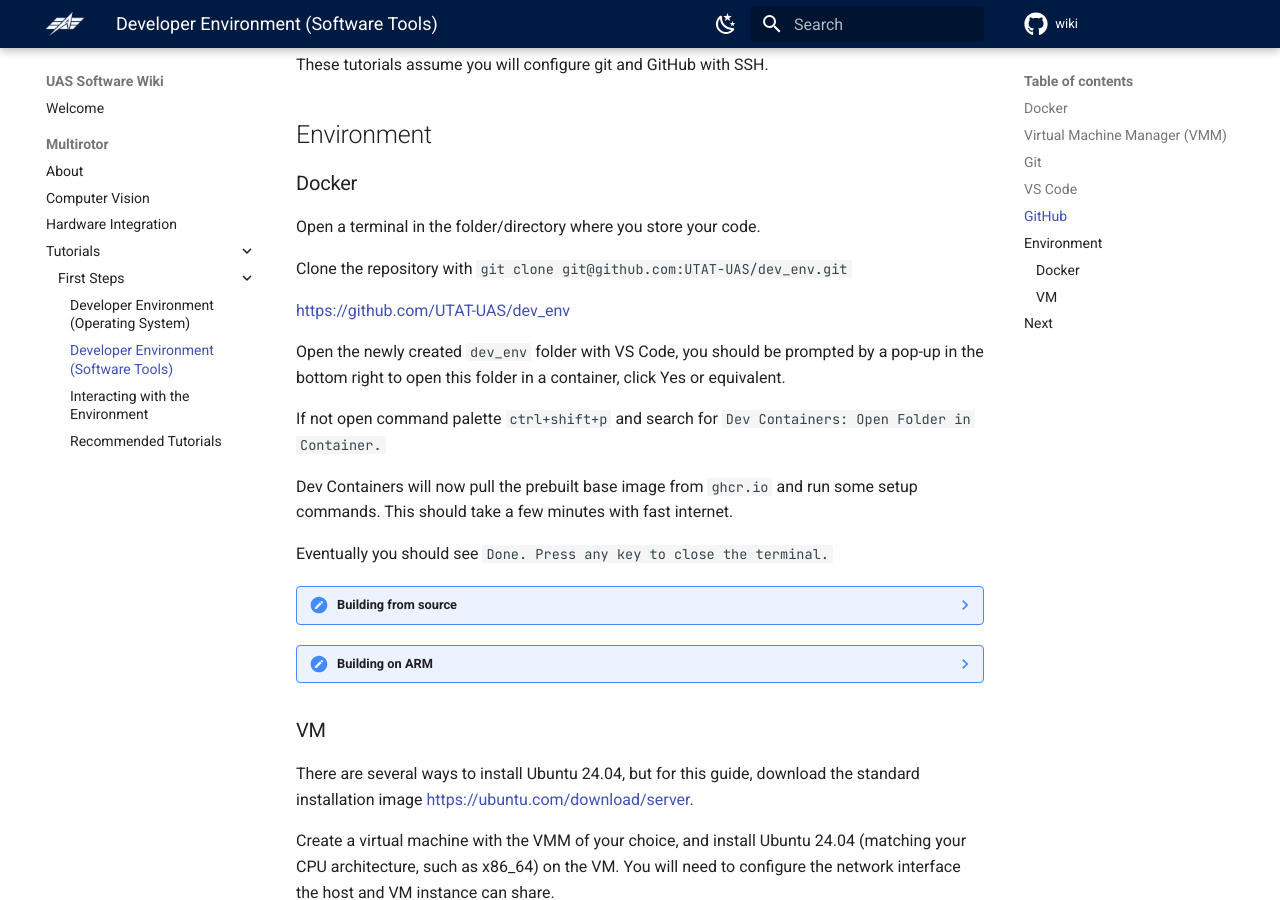
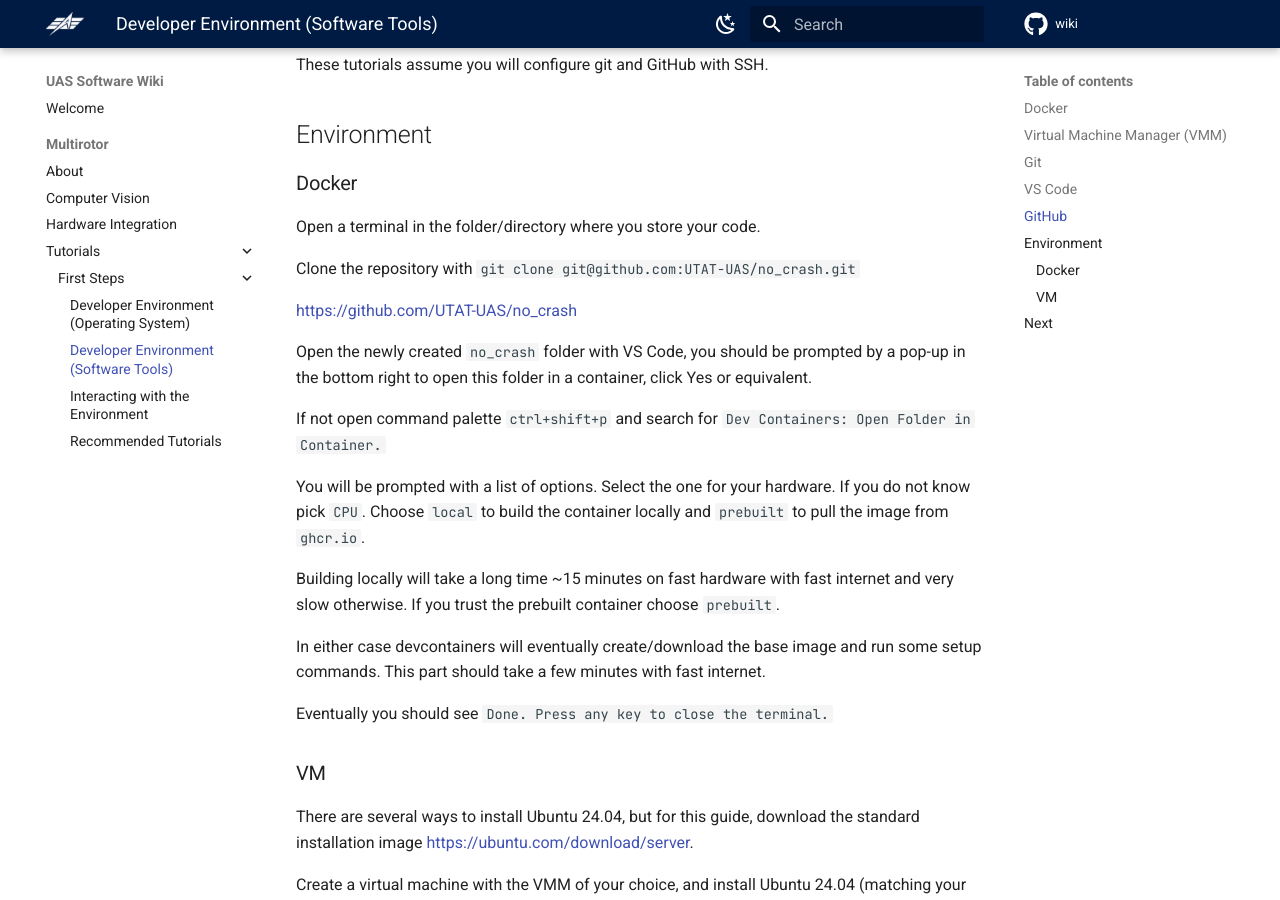
Before and after one commit to UTAT-UAS/wiki, an MkDocs documentation site: the page built from docs/Multirotor/Tutorials/First_Steps/1b._Developer_Environment_Tools.md, in a window 1280 px wide and 900 px high, scrolled down 2516 px. Built offline with MkDocs 1.6.1 and Material for MkDocs 9.7.7, drawn with Linux system fonts in a browser that asks for light colours; comment, search, counter and statistics services are not loaded.

Commit message:
feat: update dev env setup and fix formatting

```diff
--- a/docs/Multirotor/Tutorials/First_Steps/1b._Developer_Environment_Tools.md
+++ b/docs/Multirotor/Tutorials/First_Steps/1b._Developer_Environment_Tools.md
@@ -24,13 +24,13 @@
 
 Note that WSL2, Libvirt and QEMU are command line driven. If you haven't used any VMM before, you will likely find it easier to start with a desktop-friendly VMM such as VirtualBox or VMware.
 
-| Virtual Machine Monitor  | Supported Platforms                                          | Link / Installation Command |
-|--------------------------|--------------------------------------------------------------|----------------|
-| Virtual Box              | Linux (x64), Windows (arm64, x64), MacOS (arm64, x64)        |[https://www.virtualbox.org/wiki/Downloads/](https://www.virtualbox.org/wiki/Downloads/)|
-| VMware Workstation       | Linux (x64), Windows (x64)                                   |[https://www.vmware.com/products/desktop-hypervisor/workstation-and-fusion](https://www.vmware.com/products/desktop-hypervisor/workstation-and-fusion)|
-| VMware Fusion            | MacOS (arm64, x64)                                           |[https://www.vmware.com/products/desktop-hypervisor/workstation-and-fusion](https://www.vmware.com/products/desktop-hypervisor/workstation-and-fusion)|
-| WSL2                     | Windows (arm64, x64)                                         |[https://learn.microsoft.com/en-us/windows/wsl/install](https://learn.microsoft.com/en-us/windows/wsl/install)|
-| Libvirt (backed by QEMU) | Linux (x64, arm64), MacOS (arm64, x64)                       | Use your package manager on Linux or MacOS |
+| Virtual Machine Monitor  | Supported Platforms                                          | Link / Installation Command                                                                                                                                 |
+| ------------------------ | ------------------------------------------------------------ | ----------------------------------------------------------------------------------------------------------------------------------------------------------- |
+| Virtual Box              | Linux (x64), Windows (arm64, x64), MacOS (arm64, x64)        | [https://www.virtualbox.org/wiki/Downloads/](https://www.virtualbox.org/wiki/Downloads/)                                                                    |
+| VMware Workstation       | Linux (x64), Windows (x64)                                   | [https://www.vmware.com/products/desktop-hypervisor/workstation-and-fusion](https://www.vmware.com/products/desktop-hypervisor/workstation-and-fusion)      |
+| VMware Fusion            | MacOS (arm64, x64)                                           | [https://www.vmware.com/products/desktop-hypervisor/workstation-and-fusion](https://www.vmware.com/products/desktop-hypervisor/workstation-and-fusion)      |
+| WSL2                     | Windows (arm64, x64)                                         | [https://learn.microsoft.com/en-us/windows/wsl/install](https://learn.microsoft.com/en-us/windows/wsl/install)                                              |
+| Libvirt (backed by QEMU) | Linux (x64, arm64), MacOS (arm64, x64)                       | Use your package manager on Linux or MacOS                                                                                                                  |
 | QEMU                     | Linux (x64, arm64), MacOS (arm64, x64), Windows (arm64, x64) | Use your package manager on Linux or MacOS, or if you are on Windows check [https://www.qemu.org/download/#windows](https://www.qemu.org/download/#windows) |
 
 ## Git
@@ -76,33 +76,32 @@
 
 Open a terminal in the folder/directory where you store your code.
 
-Clone the repository with `git clone git@github.com:UTAT-UAS/dev_env.git`
+Clone the repository with `git clone git@github.com:UTAT-UAS/no_crash.git`
 
-[https://github.com/UTAT-UAS/dev_env](https://github.com/UTAT-UAS/dev_env)
+[https://github.com/UTAT-UAS/no_crash](https://github.com/UTAT-UAS/no_crash)
 
-Open the newly created `dev_env` folder with VS Code, you should be prompted by a pop-up in the bottom right to open this folder in a container, click Yes or equivalent.
+Open the newly created `no_crash` folder with VS Code, you should be prompted by a pop-up in the bottom right to open this folder in a container, click Yes or equivalent.
 
 If not open command palette `ctrl+shift+p` and search for `Dev Containers: Open Folder in Container.`
 
-Dev Containers will now pull the prebuilt base image from `ghcr.io` and run some setup commands. This should take a few minutes with fast internet.
+You will be prompted with a list of options. Select the one for your hardware. If you do not know pick `CPU`. Choose `local` to build the container locally and `prebuilt` to pull the image from `ghcr.io`.
+
+Building locally will take a long time ~15 minutes on fast hardware with fast internet and very slow otherwise. If you trust the prebuilt container choose `prebuilt`.
+
+In either case devcontainers will eventually create/download the base image and run some setup commands. This part should take a few minutes with fast internet.
 
 Eventually you should see `Done. Press any key to close the terminal.`
-
-??? note "Building from source"
-    The `DockerFile` is provided in `.devcontainer/Dockerfile`, do something like `docker build dev_env:local .devcontainer` to build the image locally. In order to use the image `devcontainers` is configured to use the `docker-compose.yml` to create and start the container, edit `image` for the `uas` service. <br>
-    Note that this will take a long time (~15 to 30++ minutes).
-
-??? note "Building on ARM"
-    The PX4 version we are using recognized (older version might not) an ARM64 Linux and will build correctly. If you encouter any issues, check if you have any missing or version-mismatched dependencies.
 
 ### VM
 
 There are several ways to install Ubuntu 24.04, but for this guide, download the standard installation image [https://ubuntu.com/download/server](https://ubuntu.com/download/server).
 
-Create a virtual machine with the VMM of your choice, and install Ubuntu 24.04 (matching your CPU architecture, such as x86\_64) on the VM. You will need to configure the network interface the host and VM instance can share.
+Create a virtual machine with the VMM of your choice, and install Ubuntu 24.04 (matching your CPU architecture, such as x86_64) on the VM. You will need to configure the network interface the host and VM instance can share.
 
+<!-- prettier-ignore-start -->
 ??? note "QEMU NAT interface"
     QEMU NAT is purely user-space and doesn't expose a network interface to the host. For the purpose of the setup, you will need to also enable host-only or bridged networking.
+<!-- prettier-ignore-end -->
 
 After installation, you need to configure SSH on your VM so you can access your VM easily. Ensure your environment has a working SSH client and the necessary keys or credentials established.
 
```
Also changed, not shown: docs/Multirotor/Tutorials/First_Steps/1a._Developer_Environment_OS.md (+8 -1 lines), docs/Multirotor/Tutorials/First_Steps/2._Interacting_with_the_Environment.md (+30 -16 lines), docs/Multirotor/Tutorials/First_Steps/3._Recommended_Tutorials.md (+21 -18 lines).
